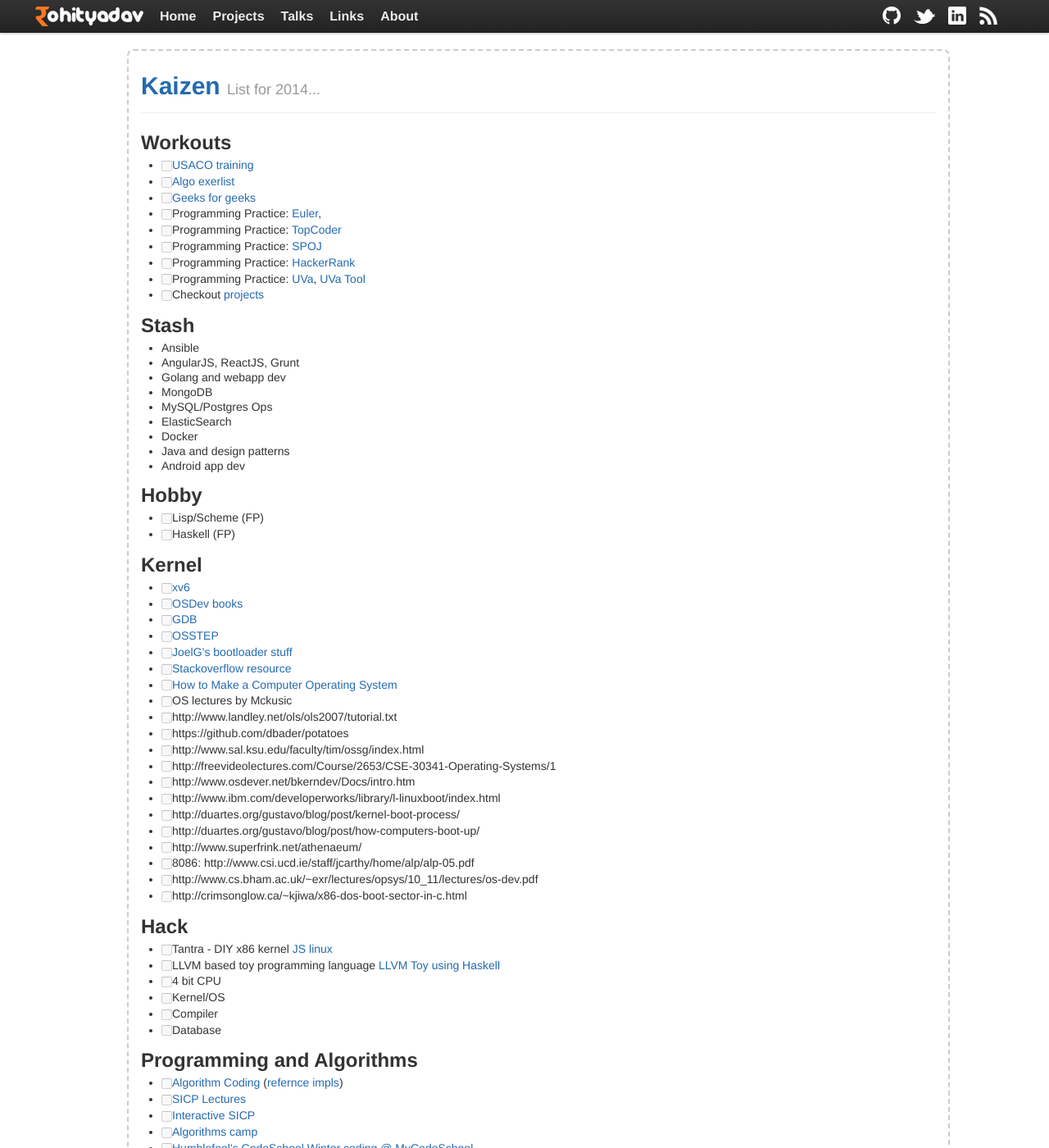
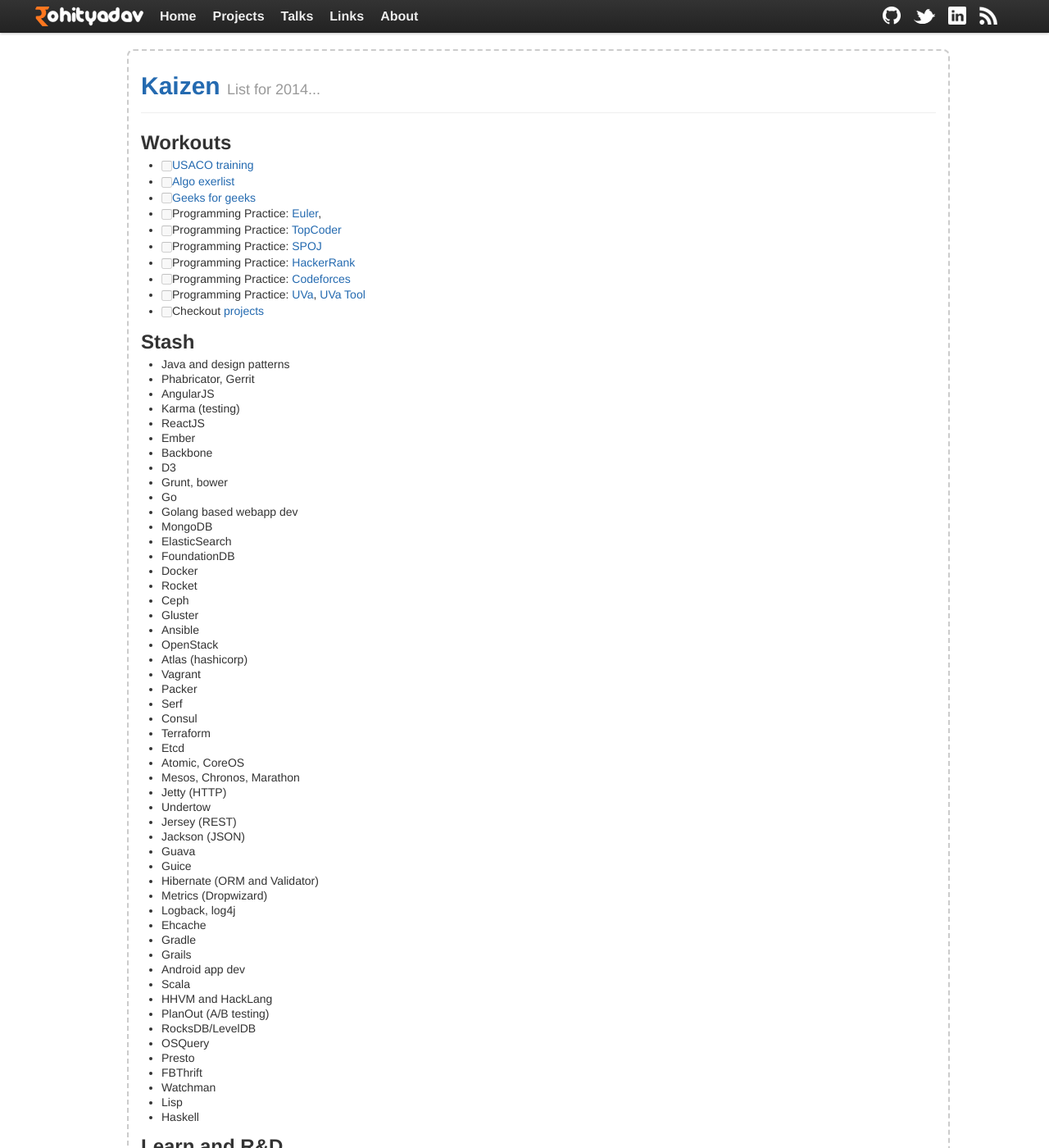
Before and after one commit to rohityadavcloud/rohityadavcloud.github.io, a Jekyll site: the page built from kaizen/index.markdown, in a window 1280 px wide and 1400 px high. Shown: the whole window at 82% size. Built offline with Jekyll 4.4.1, drawn with Linux system fonts in a browser that asks for light colours; some of the changed text lies outside the part shown.

Commit message:
kaizen: chasing a moving target

```diff
--- a/kaizen/index.markdown
+++ b/kaizen/index.markdown
@@ -3,7 +3,6 @@
 title: Kaizen
 tagline: List for 2014
 ---
-
 
 ## Workouts
 
@@ -14,26 +13,71 @@
 - [ ] Programming Practice: [TopCoder](http://www.topcoder.com)
 - [ ] Programming Practice: [SPOJ](http://www.spoj.com/)
 - [ ] Programming Practice: [HackerRank](https://www.hackerrank.com/)
+- [ ] Programming Practice: [Codeforces](http://codeforces.com/)
 - [ ] Programming Practice: [UVa](http://uva.onlinejudge.org), [UVa Tool](http://uhunt.felix-halim.net/id/0)
 - [ ] Checkout [projects](https://github.com/karan/Projects)
 
-
 ## Stash
 
+- Java and design patterns
+- Phabricator, Gerrit
+- AngularJS
+- Karma (testing)
+- ReactJS
+- Ember
+- Backbone
+- D3
+- Grunt, bower
+- Go
+- Golang based webapp dev
+- MongoDB
+- ElasticSearch
+- FoundationDB
+- Docker
+- Rocket
+- Ceph
+- Gluster
 - Ansible
-- AngularJS, ReactJS, Grunt
-- Golang and webapp dev
-- MongoDB
-- MySQL/Postgres Ops
-- ElasticSearch
-- Docker
-- Java and design patterns
+- OpenStack
+- Atlas (hashicorp)
+- Vagrant
+- Packer
+- Serf
+- Consul
+- Terraform
+- Etcd
+- Atomic, CoreOS
+- Mesos, Chronos, Marathon
+- Jetty (HTTP)
+- Undertow
+- Jersey (REST)
+- Jackson (JSON)
+- Guava
+- Guice
+- Hibernate (ORM and Validator)
+- Metrics (Dropwizard)
+- Logback, log4j
+- Ehcache
+- Gradle
+- Grails
 - Android app dev
+- Scala
+- HHVM and HackLang
+- PlanOut (A/B testing)
+- RocksDB/LevelDB
+- OSQuery
+- Presto
+- FBThrift
+- Watchman
+- Lisp
+- Haskell
 
-## Hobby
+## Learn and R&D
 
-- [ ] Lisp/Scheme (FP)
-- [ ] Haskell (FP)
+- Algorithms
+- Kernel
+- Compiler
+- Networking and IPv6
 
 ## Kernel
 
@@ -62,8 +106,6 @@
 
 - [ ] Tantra - DIY x86 kernel [JS linux](https://github.com/levskaya/jslinux-deobfuscated)
 - [ ] LLVM based toy programming language [LLVM Toy using Haskell](http://www.stephendiehl.com/llvm/)
-- [ ] 4 bit CPU
-- [ ] Kernel/OS
 - [ ] Compiler
 - [ ] Database
 
```
